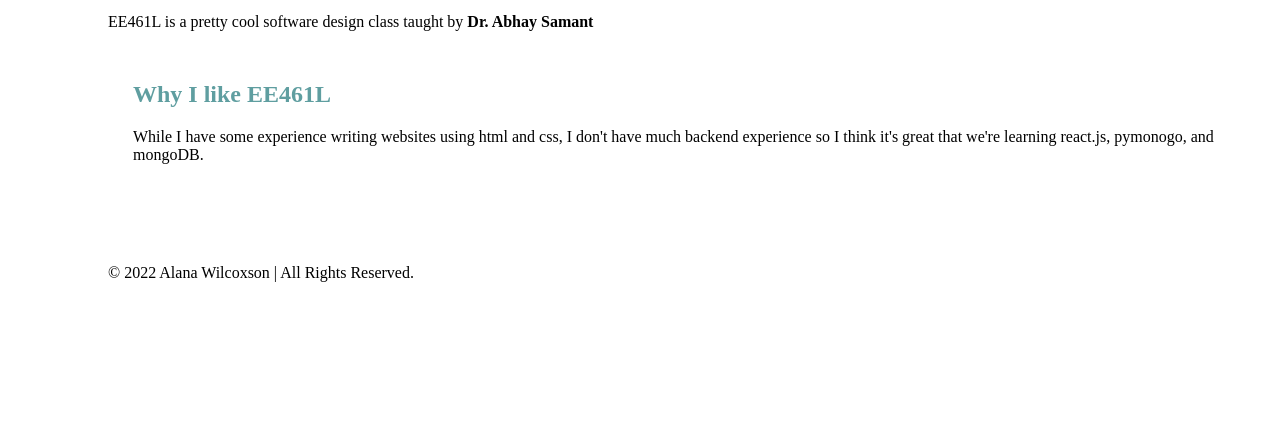
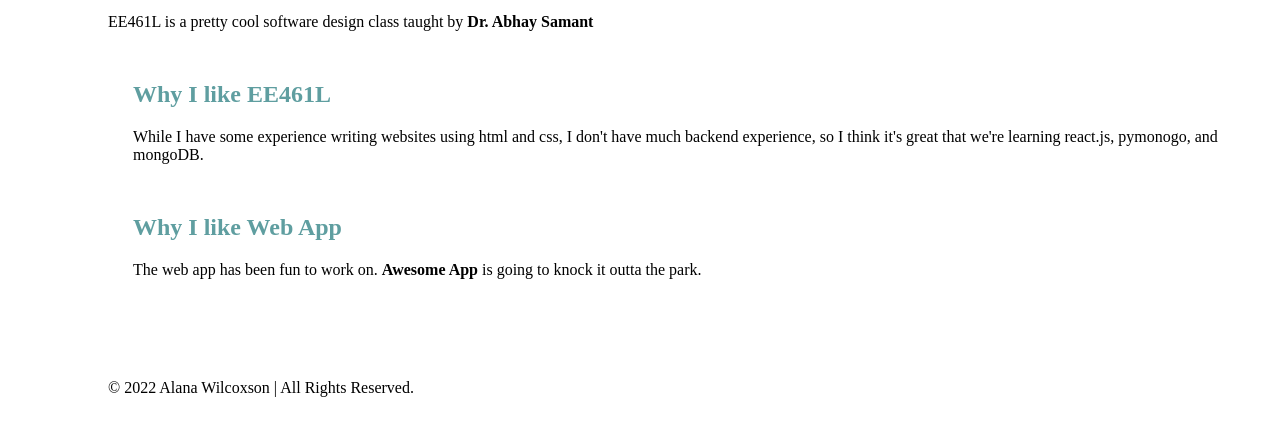
Before and after one commit to Alanajen/alanajen.github.io, a plain HTML site: page index.html in a window 1280 px wide. Shown: the part 555-990 px from the top of the page. Before the commit the page ends 937 px from the top, so only its background shows below. Drawn offline with Linux system fonts and the light colour scheme.

Commit message:
Final Changes
Should meet all requirements for Task 1

```diff
--- a/index.html
+++ b/index.html
@@ -3,7 +3,7 @@
 <head>
     <meta charset="UTF-8">
     <meta name = "A simple homepage for EE461L">
-    <title>Alana's Homepage for EE461L</title>
+    <title>Alana's EE461L Homepage</title>
     <link rel="stylesheet" href="stylesheet.css">
 
 
@@ -17,8 +17,12 @@
     </div>
     <div class="innerBodyClass">
         <h2>Why I like EE461L</h2>
-        <p>While I have some experience writing websites using html and css, I don't have much backend experience so I think it's great
+        <p>While I have some experience writing websites using html and css, I don't have much backend experience, so I think it's great
         that we're learning react.js, pymonogo, and mongoDB.</p>
+    </div>
+        <div class="innerBodyClass">
+        <h2>Why I like Web App</h2>
+        <p>The web app has been fun to work on. <span id="boldName">Awesome App</span> is going to knock it outta the park.</p>
     </div>
 
     <div class="footer">© 2022 Alana Wilcoxson | All Rights Reserved.</div>
```
